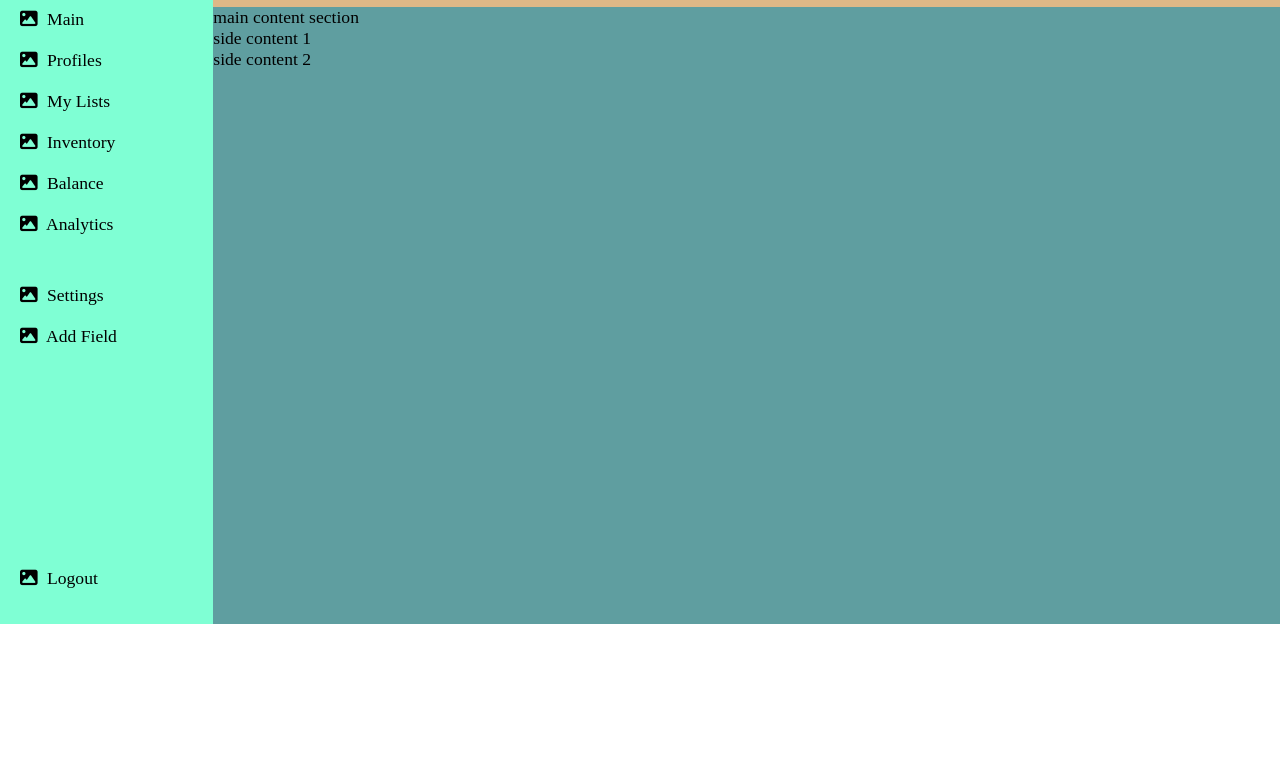
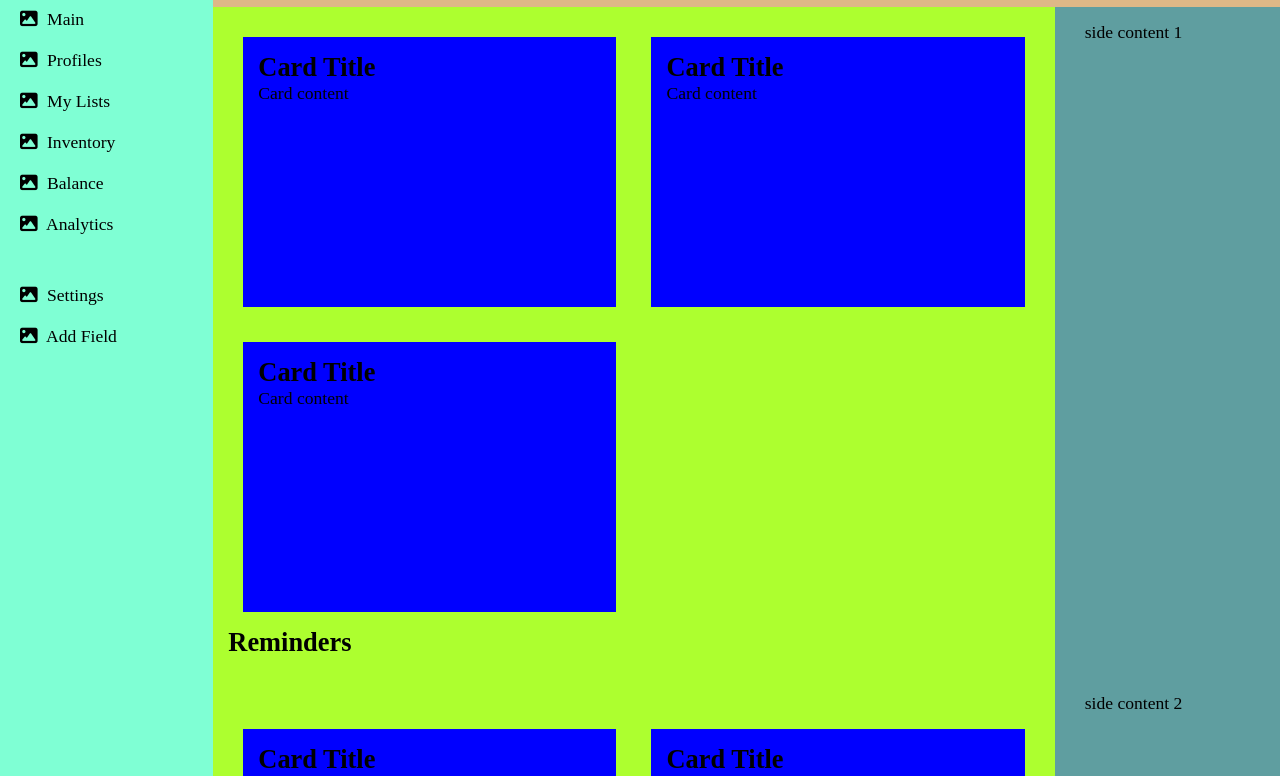
Before and after one commit to iaaron-xyz/admin-dashboard-demo, a plain HTML site: page index.html in a window 1280 px wide. Shown: the part 176-952 px from the top of the page. Before the commit the page ends 800 px from the top, so only its background shows below. Drawn offline with Linux system fonts and the light colour scheme.

Commit message:
create main-section grid structure

```diff
--- a/index.html
+++ b/index.html
@@ -66,13 +66,41 @@
 
         <!-- Main content -->
         <div class="main">
-            <div class="content-section">
-                main content section
+            <div class="main-content-section">
+                <div class="cards-section content-top-section">
+                    <div class="card card-graphic">
+                        <h2>Card Title</h2>
+                        <p>Card content</p>
+                    </div>
+                    <div class="card card-graphic">
+                        <h2>Card Title</h2>
+                        <p>Card content</p>
+                    </div>
+                    <div class="card card-nr">
+                        <h2>Card Title</h2>
+                        <p>Card content</p>
+                    </div>
+                </div>
+                <h2>Reminders</h2>
+                <div class="cards-section content-bottom-section">
+                    <div class="card card-graphic">
+                        <h2>Card Title</h2>
+                        <p>Card content</p>
+                    </div>
+                    <div class="card card-graphic">
+                        <h2>Card Title</h2>
+                        <p>Card content</p>
+                    </div>
+                    <div class="card card-nr">
+                        <h2>Card Title</h2>
+                        <p>Card content</p>
+                    </div>
+                </div>
             </div>
-            <div class="side-content">
+            <div class="main-panel panel-one">
                 side content 1
             </div>
-            <div class="side-content">
+            <div class="main-panel panel-two">
                 side content 2
             </div>
         </div>
--- a/style.css
+++ b/style.css
@@ -178,4 +178,40 @@ ul {
     background-color: cadetblue; /* testing */
     grid-row: 2 / -1;
     grid-column: 2 / -1;
+    /* grid container */
+    display: grid;
+    grid-template-columns: 4fr 1fr;
+    grid-template-rows: repeat(2, 1fr);
+    gap: 15px;
 }
+.main div {
+    padding: 15px;
+}
+.main .main-content-section {
+    background-color: greenyellow;
+    grid-column: 1;
+    grid-row: 1 / -1;
+}
+.main .panel-one {
+    grid-column: 2;
+    grid-row: 1;
+}
+.main .panel-two {
+    grid-column: 2;
+    grid-row: 2;
+}
+.main .main-content-section {
+    /* grid container */
+    display: grid;
+    grid-template-rows: 7fr 1fr 7fr;
+}
+.cards-section {
+    /* grid container */
+    display: grid;
+    grid-template-columns: repeat(auto-fit, minmax(300px, 1fr));
+    grid-auto-rows: 270px;
+    gap: 35px;
+}
+.card {
+    background-color: blue;
+}
```
